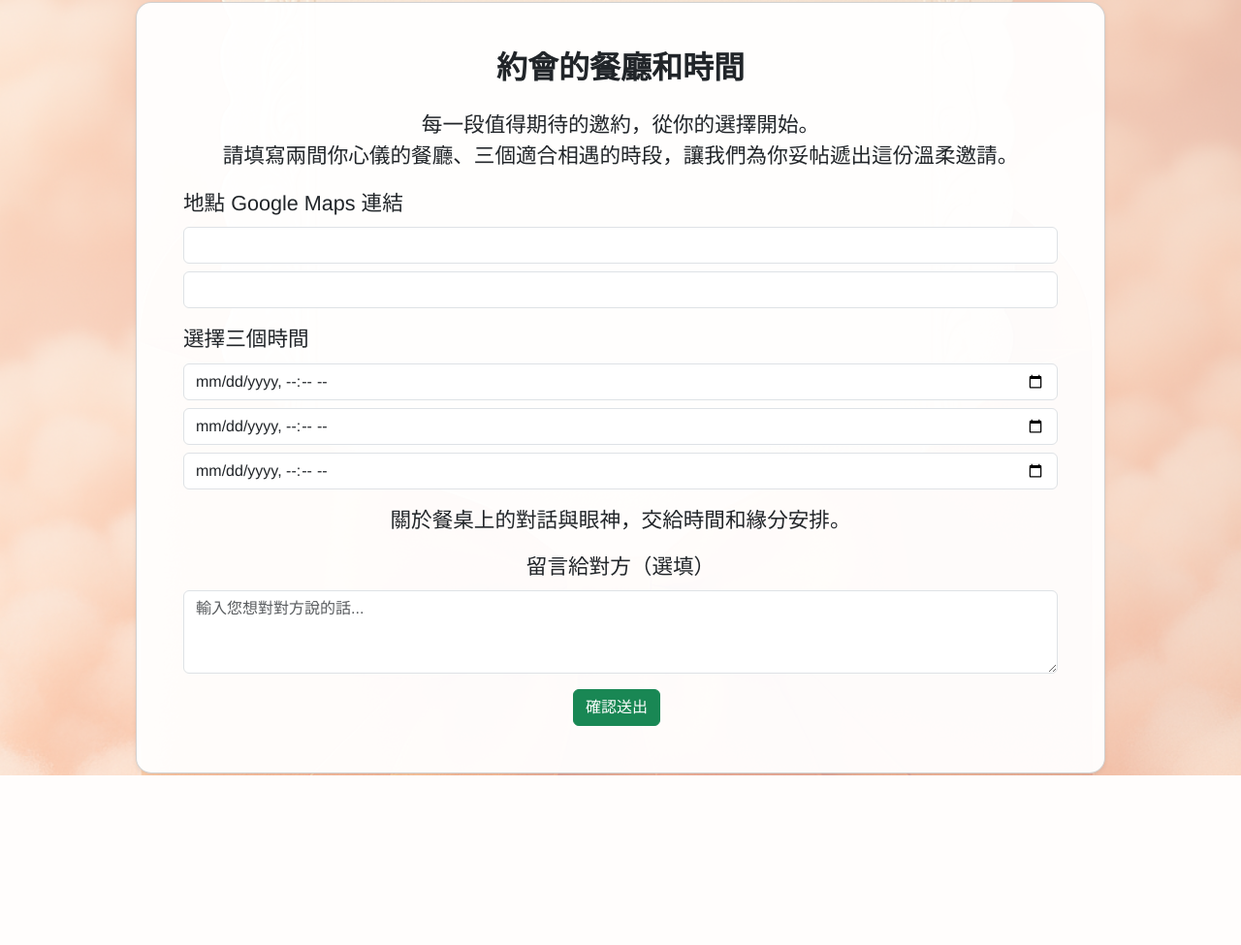
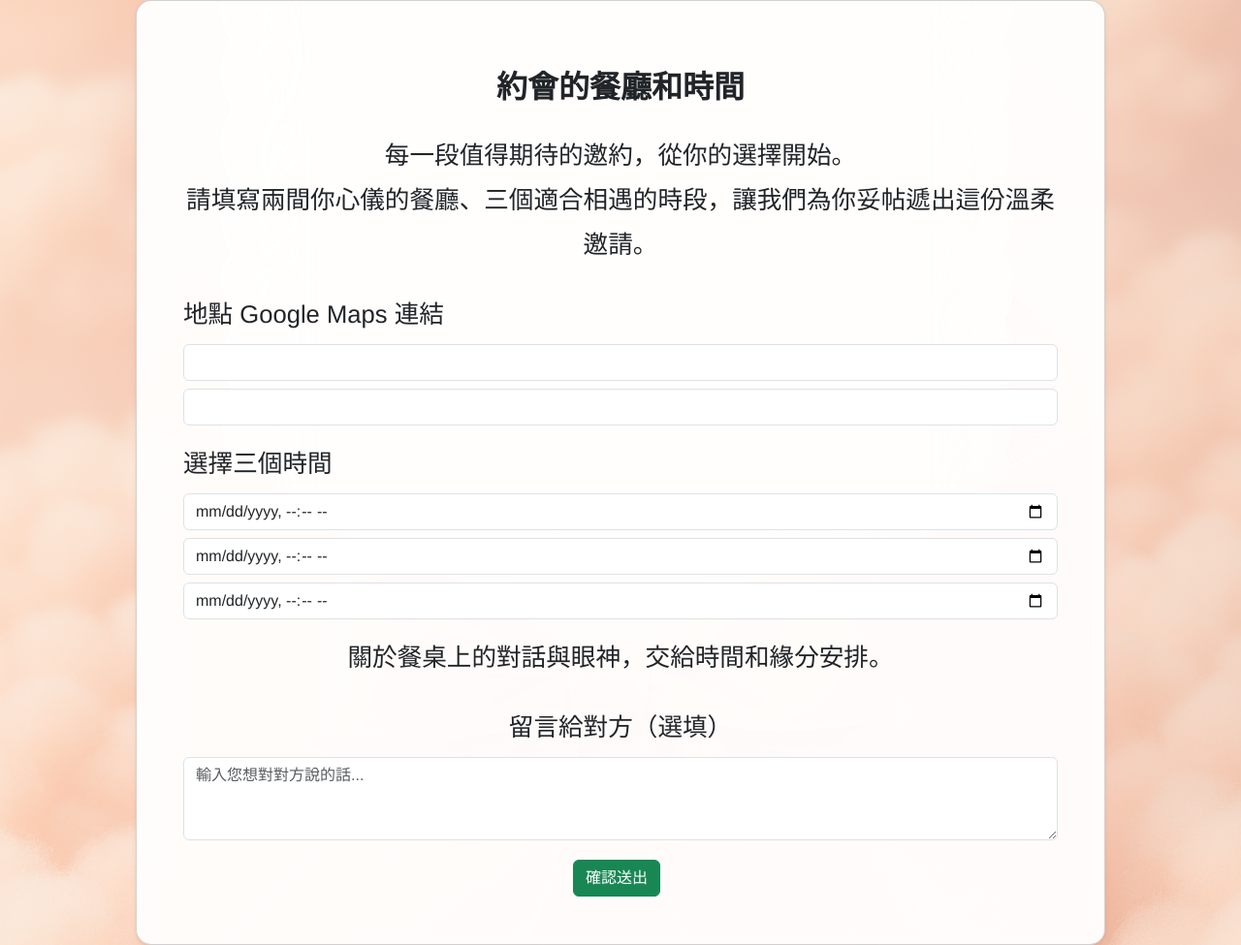
Before and after one commit to citylovecommunity/linebot, a Flask app: page /rest_r1 in a window 1280 px wide. Shown: the whole page at 97% size. Before the commit the page ends 800 px from the top, so only its background shows below. Run offline with Flask 3, Linux system fonts and the light colour scheme; some libraries are stand-ins or nearby versions.

Commit message:
更大更大

```diff
--- a/form_app/static/style.css
+++ b/form_app/static/style.css
@@ -4,15 +4,14 @@ body {
     background-repeat: no-repeat;
     background-position: center center;
     min-height: 100vh;
-
-    /* Center content without stretching it */
     display: flex;
     align-items: center;
     justify-content: center;
-
     font-family: "Helvetica Neue", sans-serif;
-    font-size: 1.2rem;
-    /* base size */
+    font-size: 1.4rem;
+    /* bigger base font */
+    line-height: 1.8;
+    /* generous line spacing */
     margin: 0;
     position: relative;
 }
@@ -33,7 +32,6 @@ body {
     z-index: 1;
     width: 100%;
     max-width: 1000px;
-    /* Make container wider */
     padding: 2rem;
 }
 
@@ -45,7 +43,7 @@ body {
 }
 
 .card-body {
-    padding: 2rem;
+    padding: 2.5rem;
     text-align: center;
 }
 
@@ -54,19 +52,32 @@ h1,
 h2,
 h3 {
     font-weight: 600;
+    line-height: 1.4;
+    margin-bottom: 1.8rem;
+    /* more space after headings */
+    margin-top: 1.2rem;
+}
+
+
+p {
+    margin-bottom: 1.6rem;
+    /* more space after paragraphs */
+    margin-top: 0.5rem;
+    line-height: 1.8;
 }
 
 .card-title {
-    font-size: 2rem;
+    font-size: 2.5rem;
+    margin-bottom: 2rem;
 }
 
 .card-text,
-p,
 label,
 input,
 textarea,
 button {
-    font-size: 1.25rem;
+    font-size: 1.5rem;
+    line-height: 1.8;
 }
 
 /* Lock section */
@@ -80,14 +91,14 @@ button {
     width: 3rem;
 }
 
-/* Responsive text scaling */
+/* Responsive scaling */
 @media (min-width: 768px) {
     body {
-        font-size: 1.3rem;
+        font-size: 1.5rem;
     }
 
     .card-title {
-        font-size: 2.3rem;
+        font-size: 2.8rem;
     }
 
     .card-text,
@@ -96,6 +107,6 @@ button {
     input,
     textarea,
     button {
-        font-size: 1.35rem;
+        font-size: 1.6rem;
     }
 }
```
Also changed, not shown: form_app/templates/thank_you.html (+2 -8 lines).
